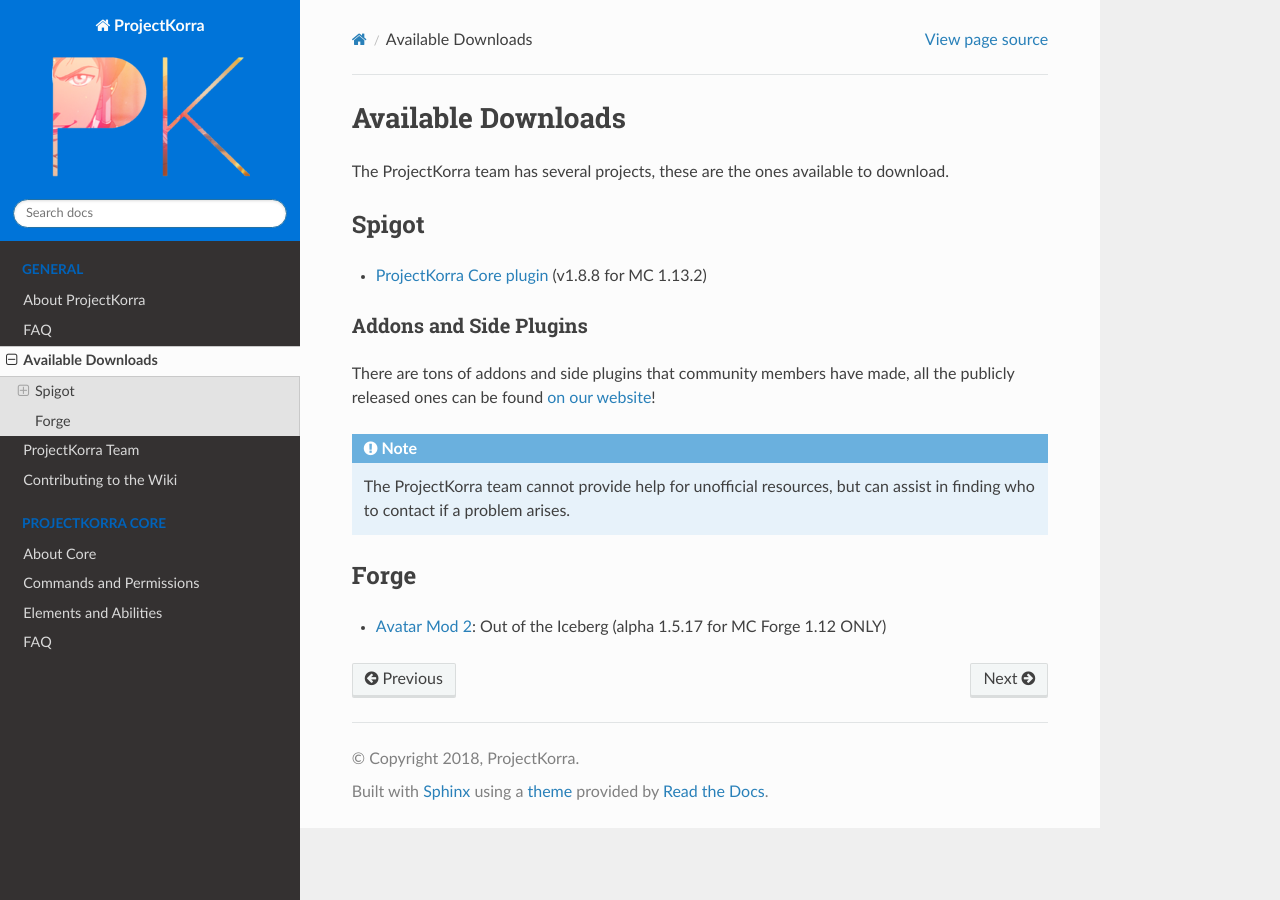
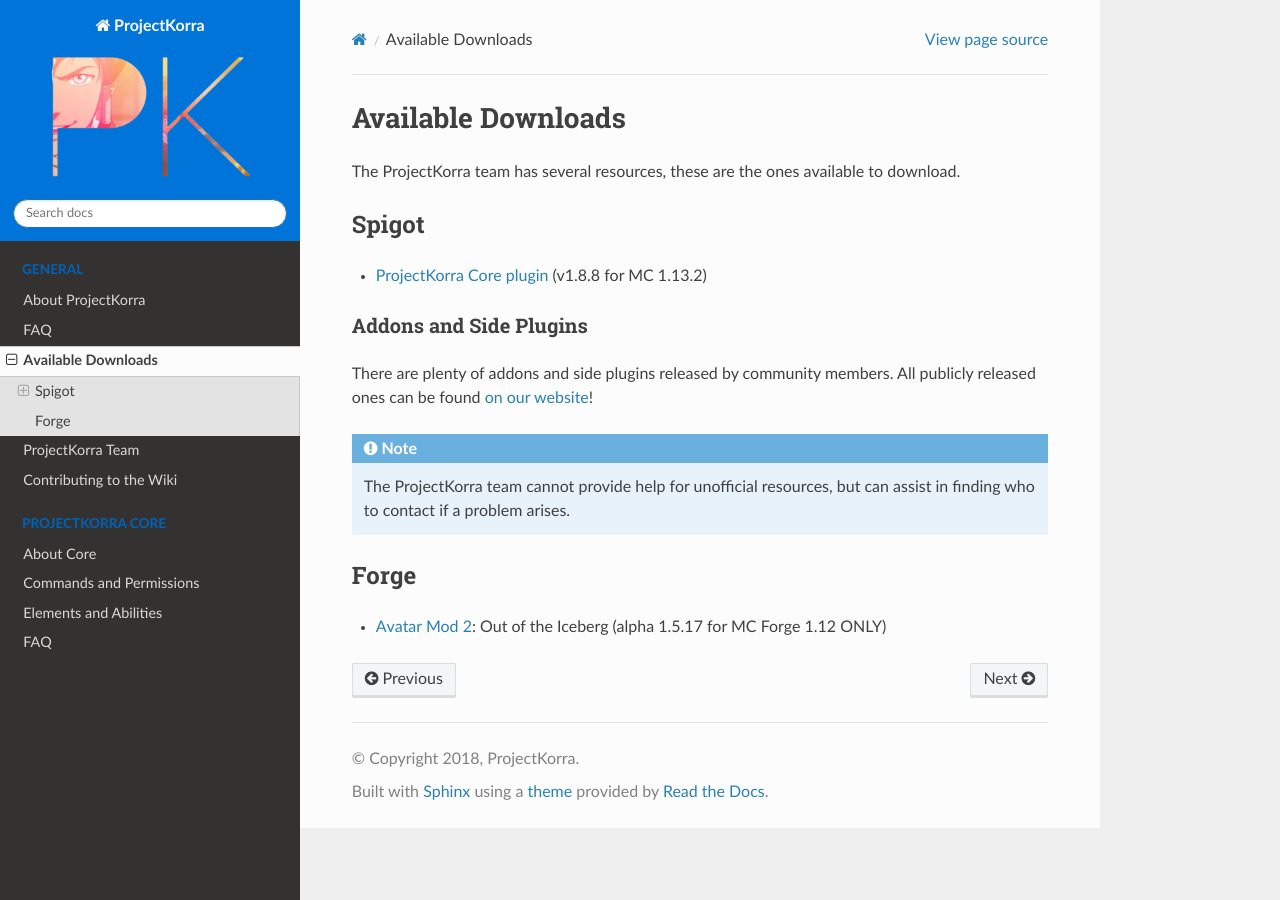
Before and after one commit to ProjectKorra/ProjectKorraWiki, a Sphinx documentation site: the page built from source/general/downloads.rst, in a window 1280 px wide. Built offline with Sphinx 7.4.7 and the Read the Docs theme 2.0.0, drawn with Linux system fonts in a browser that asks for light colours.

Commit message:
Update downloads.rst

```diff
--- a/source/general/downloads.rst
+++ b/source/general/downloads.rst
@@ -2,7 +2,7 @@
 Available Downloads
 ===================
 
-The ProjectKorra team has several projects, these are the ones available to download.
+The ProjectKorra team has several resources, these are the ones available to download.
 
 Spigot
 ======
@@ -10,7 +10,7 @@
 
 Addons and Side Plugins
 -----------------------
-There are tons of addons and side plugins that community members have made, all the publicly released ones can be found `on our website`_!
+There are plenty of addons and side plugins released by community members. All publicly released ones can be found `on our website`_!
 
 .. note:: The ProjectKorra team cannot provide help for unofficial resources, but can assist in finding who to contact if a problem arises.
 
```
